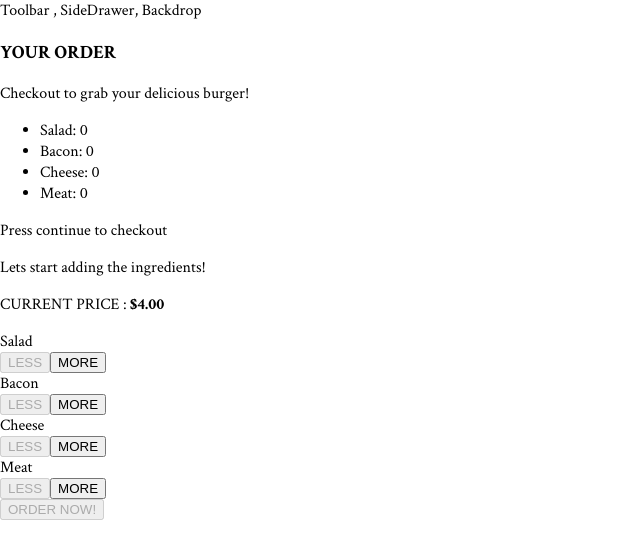
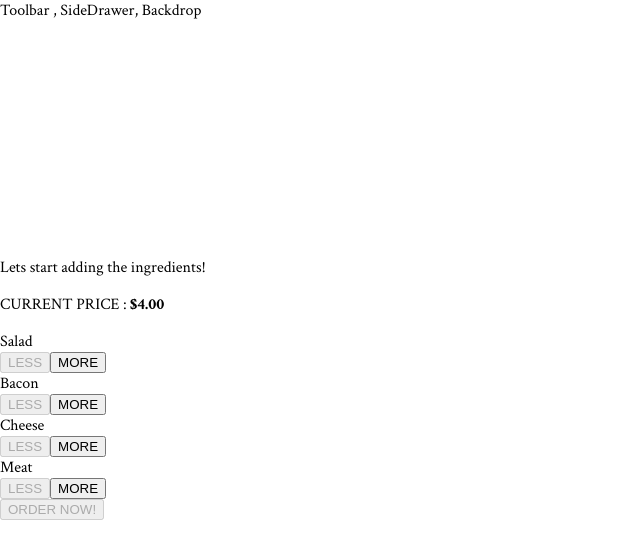
Before and after one commit to taneajoshi/BurgerBuy, a React app: page / in a window 1280 px wide. Shown: the top 558 px of the page, without its empty margins (0-640 px from the left). Built offline with nearby package versions, Linux system fonts and the light colour scheme.

Commit message:
Backdrop added

```diff
--- a/src/components/Burger/BuildControls/BuildControls.js
+++ b/src/components/Burger/BuildControls/BuildControls.js
@@ -21,7 +21,7 @@
         />
     ))}
     <button  className={classes.OrderButton}
-    disabled={!props.purchasable }>ORDER NOW! </button>
+    disabled={!props.purchasable } onClick={props.ordered}>ORDER NOW! </button>
 </div>
 );
 
--- a/src/components/UI/Modal/Modal.js
+++ b/src/components/UI/Modal/Modal.js
@@ -1,7 +1,14 @@
  import React from 'react'
  import classes from './Modal.css'
  const modal = (props)=>(
-     <div className={classes.Modal}>
+     <div className={classes.Modal}
+     style={{
+         transform: props.show? 'translateY(0)': 'translateY(-100vh)',
+         opacity: props.show? '1' :'0'
+     }
+
+     }
+     >
          {props.children}
      </div>
  );
--- a/src/containers/BurgerBuilder/BurgerBuilder.js
+++ b/src/containers/BurgerBuilder/BurgerBuilder.js
@@ -25,7 +25,8 @@
 
         },
         totalPrice:4, //Base Price
-        purchasable: false
+        purchasable: false,
+        purchasing:false
     }
 
     updatePurchaseState(ingredients    ){
@@ -55,6 +56,11 @@
      this.updatePurchaseState(updatedIngredients);
 
     }
+    purchaseHandler =()=>{
+        this.setState({purchasing: true});
+
+    }
+
     removeIngredientHandler = (type)=>{
         const oldCount = this.state.ingredients[type];
         if(oldCount <=0){
@@ -83,7 +89,7 @@
 
         return (
             <Aux>
-            <Modal>
+            <Modal show={this.state.purchasing}>
                 <OrderSummary ingredients={this.state.ingredients}/>
             </Modal>
              <Burger ingredients={this.state.ingredients}/>
@@ -93,6 +99,7 @@
               disabled={disabledInfo}
               purchasable={this.state.purchasable}
               price={this.state.totalPrice}
+              ordered={this.purchaseHandler}
               />
             </Aux>
         );
```
